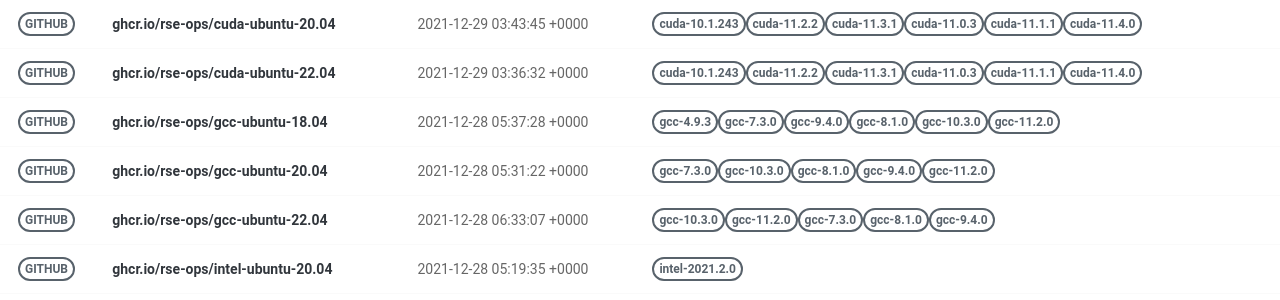
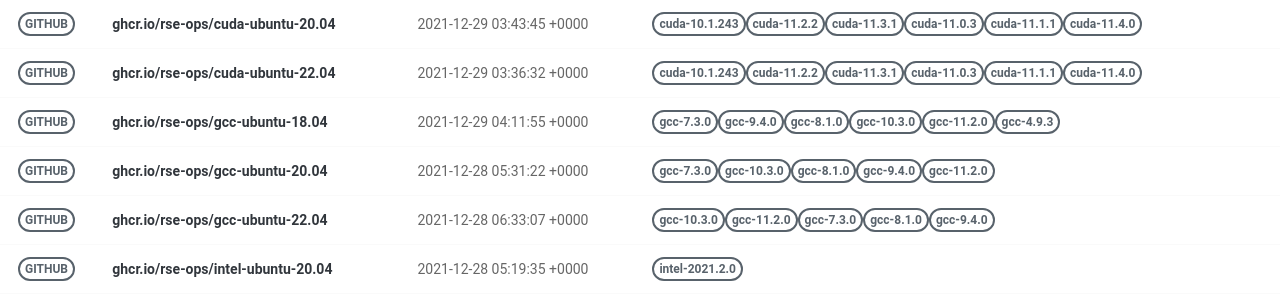
Before and after one commit to rse-ops/docker-images, a Jekyll site: the page built from pages/index.md, in a window 1280 px wide. Shown: the part 277-577 px from the top of the page. Built offline with Jekyll 4.4.1, drawn with Linux system fonts in a browser that asks for light colours; nearby versions of some CDN libraries.

Commit message:
Automated push to update library 2021-12-29

```diff
--- a/_library/ghcr.io-rse-ops-gcc-ubuntu-18.04.md
+++ b/_library/ghcr.io-rse-ops-gcc-ubuntu-18.04.md
@@ -1,14 +1,11 @@
 ---
 layout: container
 name: ghcr.io/rse-ops/gcc-ubuntu-18.04
-updated_at: 2021-12-28 05:37:28.565907
+updated_at: 2021-12-29 04:11:55.789281
 
 
 container_url: https://github.com/orgs/rse-ops/packages/container/package/gcc-ubuntu-18.04
 versions:
- - tag: gcc-4.9.3
-   dockerfile: https://github.com/rse-ops/docker-images/blob/main/ubuntu/gcc/Dockerfile
-   manifest: https://crane.ggcr.dev/manifest/ghcr.io/rse-ops/gcc-ubuntu-18.04:gcc-4.9.3
  - tag: gcc-7.3.0
    dockerfile: https://github.com/rse-ops/docker-images/blob/main/ubuntu/gcc/Dockerfile
    manifest: https://crane.ggcr.dev/manifest/ghcr.io/rse-ops/gcc-ubuntu-18.04:gcc-7.3.0
```
Also changed, not shown: other parts of _library/ghcr.io-rse-ops-gcc-ubuntu-18.04.md (+3 -0 lines).
